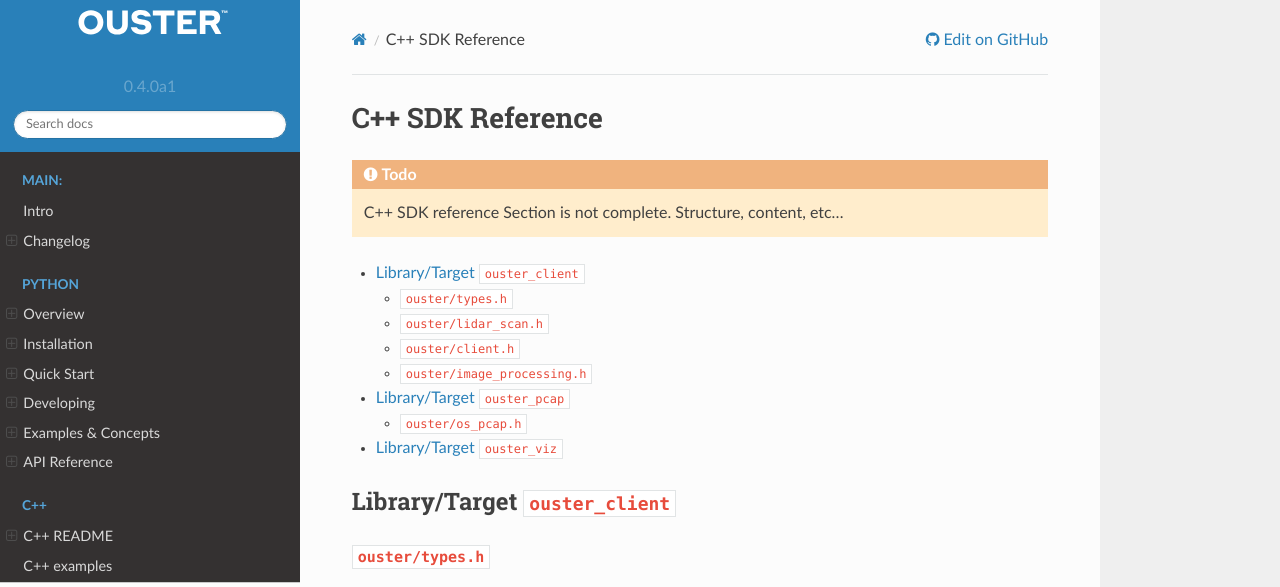
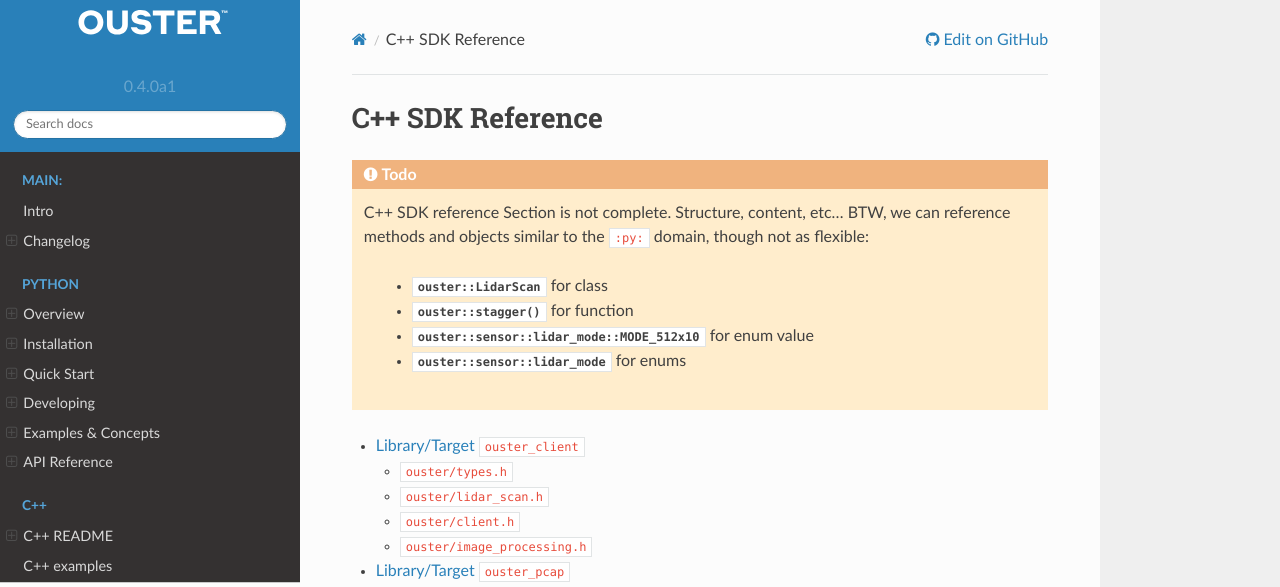
Before and after one commit to ouster-lidar/ouster-sdk, a Sphinx documentation site: the page built from docs/cpp/api.rst, in a window 1280 px wide and 900 px high, cut to the strip 0-587 px from the top of the window. Built offline with Sphinx 7.4.7 and the Read the Docs theme 2.0.0, drawn with Linux system fonts in a browser that asks for light colours; some of the changed lines change nothing that is shown.

Commit message:
Docs Better Doxygen generation
Change the hooks to generate Doxygen XML
that doesn't require "guessing" of  Sphinx
cache/doctree location.

```diff
--- a/docs/conf.py
+++ b/docs/conf.py
@@ -21,7 +21,6 @@
 import subprocess
 import tempfile
 from string import Template
-import atexit
 import shutil
 import os
 import sys
@@ -33,67 +32,6 @@
 # The full version, including alpha/beta/rc tags
 version = '0.4.0a1'
 release = '0.4.0a1'
-
-# -- Doxygen configuration & XML generation-----------------------------------
-
-def resolve_sphinx_cache_dir():
-    """Resolves Doxygen output dir used for XML output based on Sphinx params.
-
-    Checks Sphinx output dir positional argument and `-d` cache param and
-    returns the appropriate Sphinx cache directory for Doxygen to use.
-
-    Because relative paths are hard (impossible?) to make absolute due to
-    already changed CWD by Sphinx we always expect OUTPUT_DIR and cache dir
-    for Sphinx calls to be absolute paths.
-    """
-    sphinx_args_parser = argparse.ArgumentParser()
-    sphinx_args_parser.add_argument('source_dir')
-    sphinx_args_parser.add_argument('output_dir')
-
-    # to correctly extract sphinx OUTPUT_DIR we need to be aware of all possible
-    # params, so argparse is not confusing positional with named params
-    sphinx_value_args = ["-d", "-b", "-j", "-c", "-D", "-A", "-t", "-w"]
-    for f in sphinx_value_args:
-        sphinx_args_parser.add_argument(f)
-    sphinx_switch_args = [
-        "-a", "-E", "-n", "-v", "-Q", "-q", "--color", "-N", "-W", "-T", "-P"
-    ]
-    for f in sphinx_switch_args:
-        sphinx_args_parser.add_argument(f, action="store_true")
-
-    sphinx_args, _ = sphinx_args_parser.parse_known_args()
-    cache_dir = sphinx_args.d if sphinx_args.d else os.path.join(
-        sphinx_args.output_dir, ".doctrees")
-
-    if not os.path.isabs(cache_dir):
-        raise ValueError(
-            "Expects absolute path for Sphinx output dir and/or cache dir")
-    os.makedirs(cache_dir, exist_ok=True)
-    return cache_dir
-
-# Prepare output dir for doxygen generator (using the standard sphinx .doctrees)
-sphinx_cache_dir = resolve_sphinx_cache_dir()
-
-temp_dir = tempfile.mkdtemp()
-temp_doxy_file = os.path.join(temp_dir, "Doxyfile")
-
-def temp_dir_cleanup():
-    shutil.rmtree(temp_dir)
-
-atexit.register(temp_dir_cleanup)
-
-dictionary = {
-    'project': project,
-    'version': release,
-    'output_dir': sphinx_cache_dir
-}
-
-with open('Doxyfile', 'r') as template_file:
-    template = Template(template_file.read())
-    with open(temp_doxy_file, 'w') as template_file_out:
-        template_file_out.write(template.substitute(dictionary))
-
-subprocess.call("doxygen " + temp_doxy_file, shell=True)
 
 # -- General configuration ---------------------------------------------------
 
@@ -112,7 +50,10 @@
     'breathe'
 ]
 
-breathe_projects = {'cpp_api': os.path.join(sphinx_cache_dir, "xml")}
+# Full path generated Doxygen XML dir resolved in do_doxygen_generate_xml()
+# handler below
+breathe_projects = {'cpp_api': "xml"}
+
 breathe_default_project = 'cpp_api'
 breathe_show_include = True
 breathe_default_members = ()
@@ -204,3 +145,53 @@
 
 # tabs behavior
 sphinx_tabs_disable_tab_closing = True
+
+
+# -- Doxygen XML generation handlers -----------------------------------
+
+def do_doxygen_generate_xml(app):
+
+    # Only runs is breathe projects exists
+    if not app.config["breathe_projects"]:
+        return
+
+    if shutil.which("doxygen") is None:
+        raise SystemError(
+            "Expects 'doxygen' command on the PATH to generate C++ docs")
+
+    print("===== Generating Doxygen XML ======")
+
+    # Prepare temp Doxyfile with resolved param values
+    temp_doxy_file_dir = tempfile.mkdtemp()
+    temp_doxy_file = os.path.join(temp_doxy_file_dir, "Doxyfile")
+    doxygen_output_dir = app.doctreedir
+    dictionary = {
+        'project': app.config.project,
+        'version': app.config.release,
+        'output_dir': doxygen_output_dir
+    }
+
+    with open(os.path.join(app.confdir, 'Doxyfile'), 'r') as template_file:
+        template = Template(template_file.read())
+        with open(temp_doxy_file, 'w') as template_file_out:
+            template_file_out.write(template.substitute(dictionary))
+
+    # Store for later cleanup
+    app.config.add("temp_doxy_file_dir", temp_doxy_file_dir, "env", [])
+
+    subprocess.call(["doxygen", temp_doxy_file], cwd=app.confdir)
+
+    # Update breathe_projects paths to be relative from actual doxygen_output_dir
+    for name, path in app.config["breathe_projects"].items():
+        app.config["breathe_projects"].update(
+            {name: os.path.join(doxygen_output_dir, path)})
+
+def do_doxygen_temp_cleanup(app, exception):
+    if "temp_doxy_file_dir" in app.config:
+        shutil.rmtree(app.config["temp_doxy_file_dir"])
+
+def setup(app):
+
+    # Add a hook for generating doxygen xml and cleaning up
+    app.connect("builder-inited", do_doxygen_generate_xml)
+    app.connect("build-finished", do_doxygen_temp_cleanup)
--- a/docs/cpp/api.rst
+++ b/docs/cpp/api.rst
@@ -5,6 +5,12 @@
 .. todo::
 
    C++ SDK reference Section is not complete. Structure, content, etc...
+   BTW, we can reference methods and objects similar to the ``:py:`` domain, though not as flexible:
+
+      - :cpp:class:`ouster::LidarScan` for class
+      - :cpp:func:`ouster::stagger()` for function
+      - :cpp:enumerator:`ouster::sensor::lidar_mode::MODE_512x10` for enum value
+      - :cpp:enum:`ouster::sensor::lidar_mode` for enums
 
 .. contents::
    :local:
```
